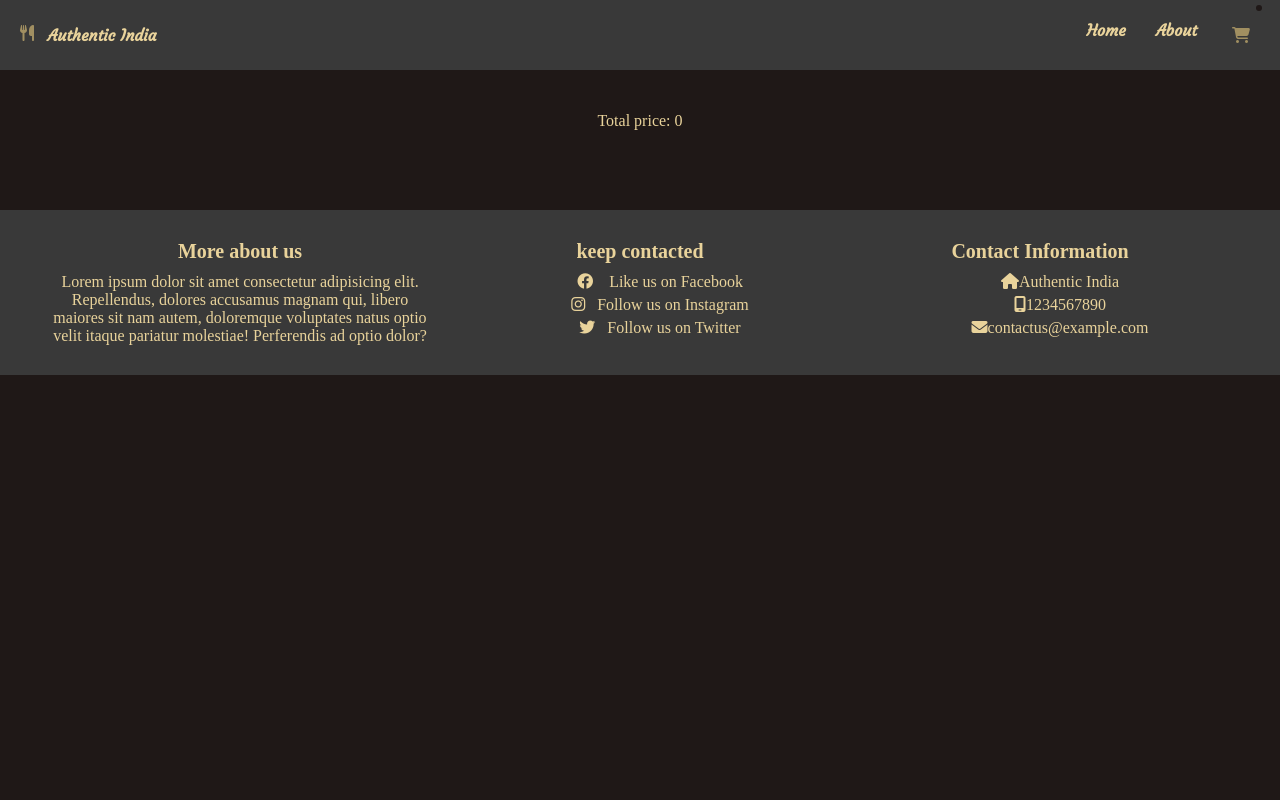
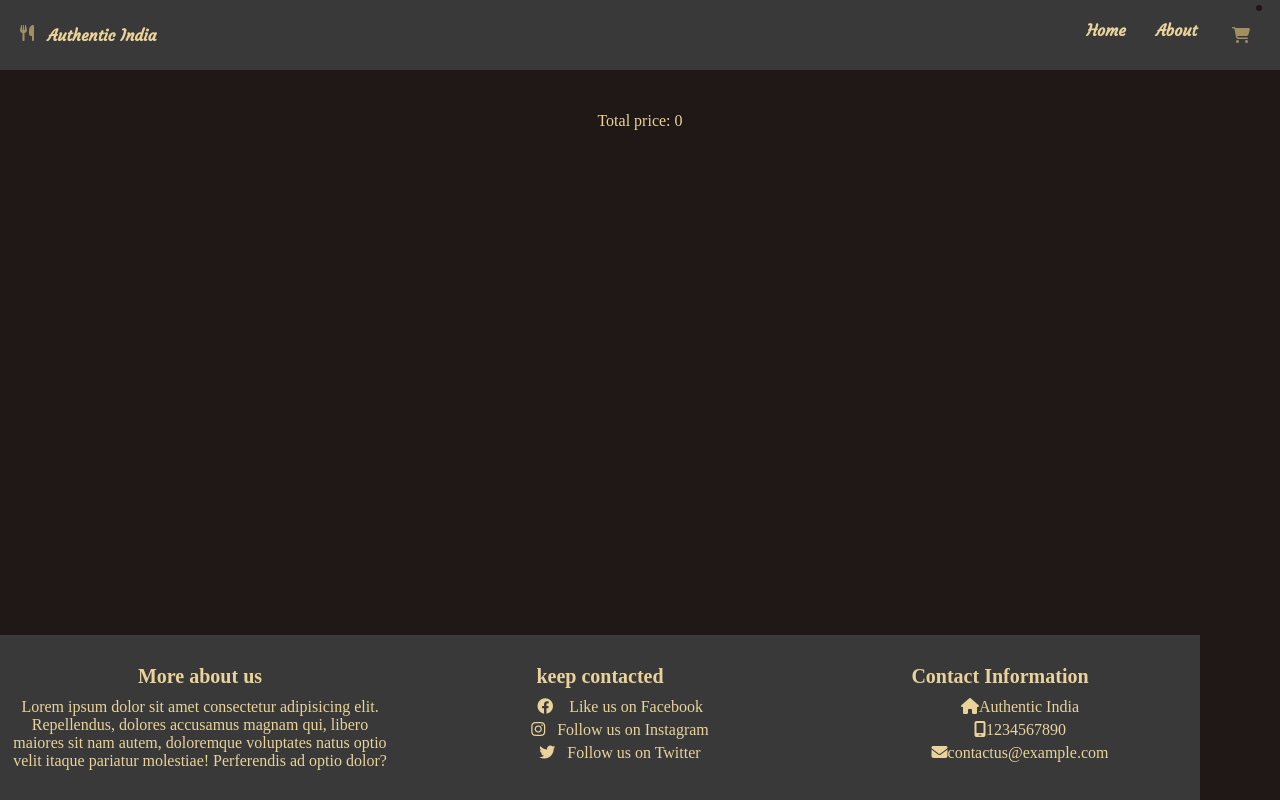
Before and after one commit to laxmipriyapattanayak/cfg-javascript-project, a plain HTML site: page cart.html in a window 1280 px wide. Drawn offline with Linux system fonts and the light colour scheme.

Commit message:
adding style

```diff
--- a/cart.css
+++ b/cart.css
@@ -52,6 +52,10 @@ button{
 button i{
     color: #1F1817;
 }
+footer{
+    position: fixed;
+    bottom: 0;
+}
 
 @media screen and (max-width: 480px) {
     .sub_total {
@@ -69,9 +73,7 @@ button i{
       margin-right: 0; /* Remove the right margin to center the image */
     }
   }
-  /* Existing CSS */
 
-/* ... */
 
 @media screen and (min-width: 280px) and (max-width: 653px) {
     .sub_total {
--- a/header_footer.css
+++ b/header_footer.css
@@ -56,6 +56,7 @@ footer {
     padding: 20px 0;
     text-align: center;
     margin-top: 5rem;
+
   }
 
   .footer_container {
@@ -111,9 +112,6 @@ footer {
     }
   }
 
-  /* Existing CSS */
-
-/* ... */
 
 /* Media Query for Smaller Screens (min-width: 280px) and (max-width: 653px) */
 @media screen and (min-width: 280px) and (max-width: 653px) {
--- a/styles.css
+++ b/styles.css
@@ -12,6 +12,7 @@
 }
 body{
     background-color:#1F1817 ;
+
 }
 
 .container{
```
